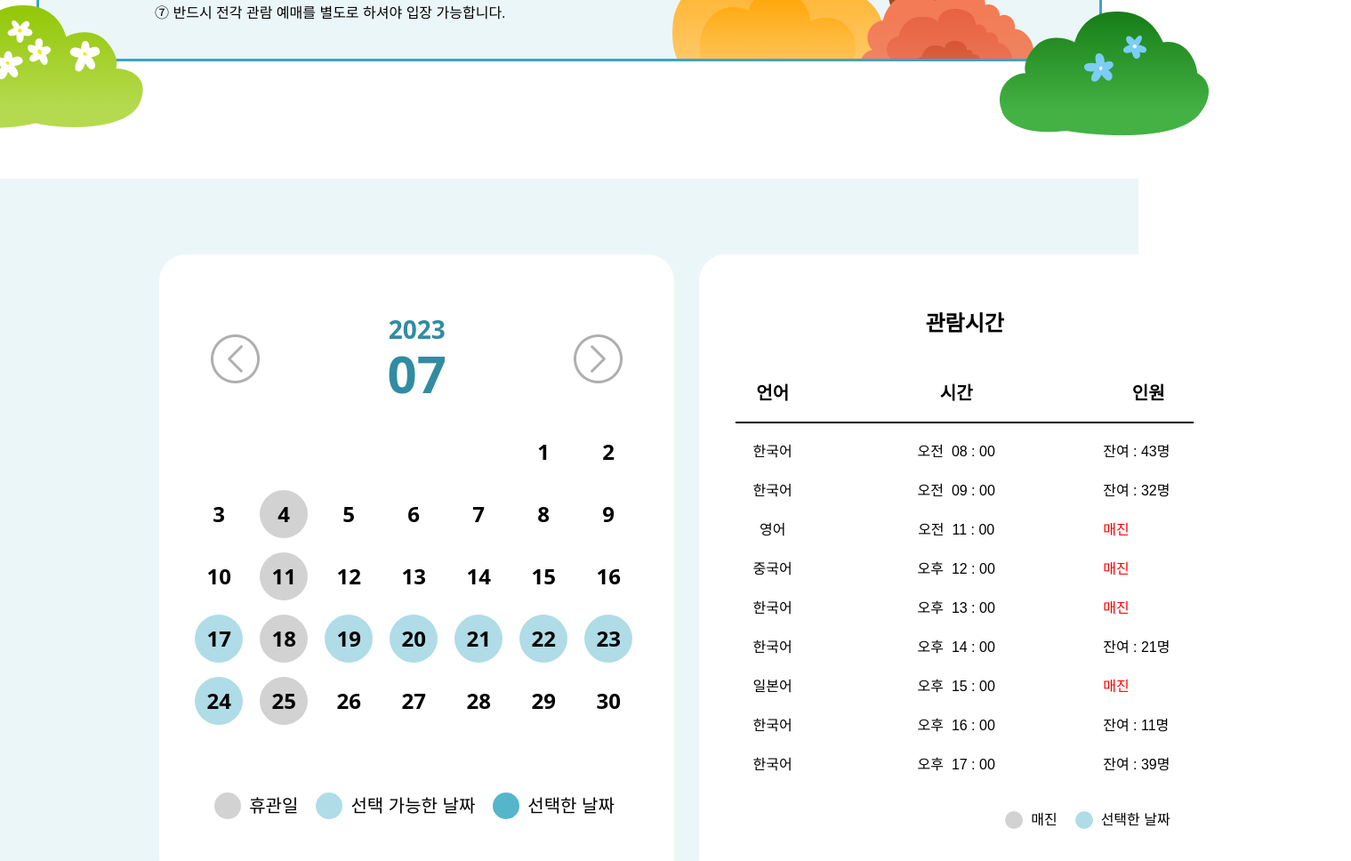
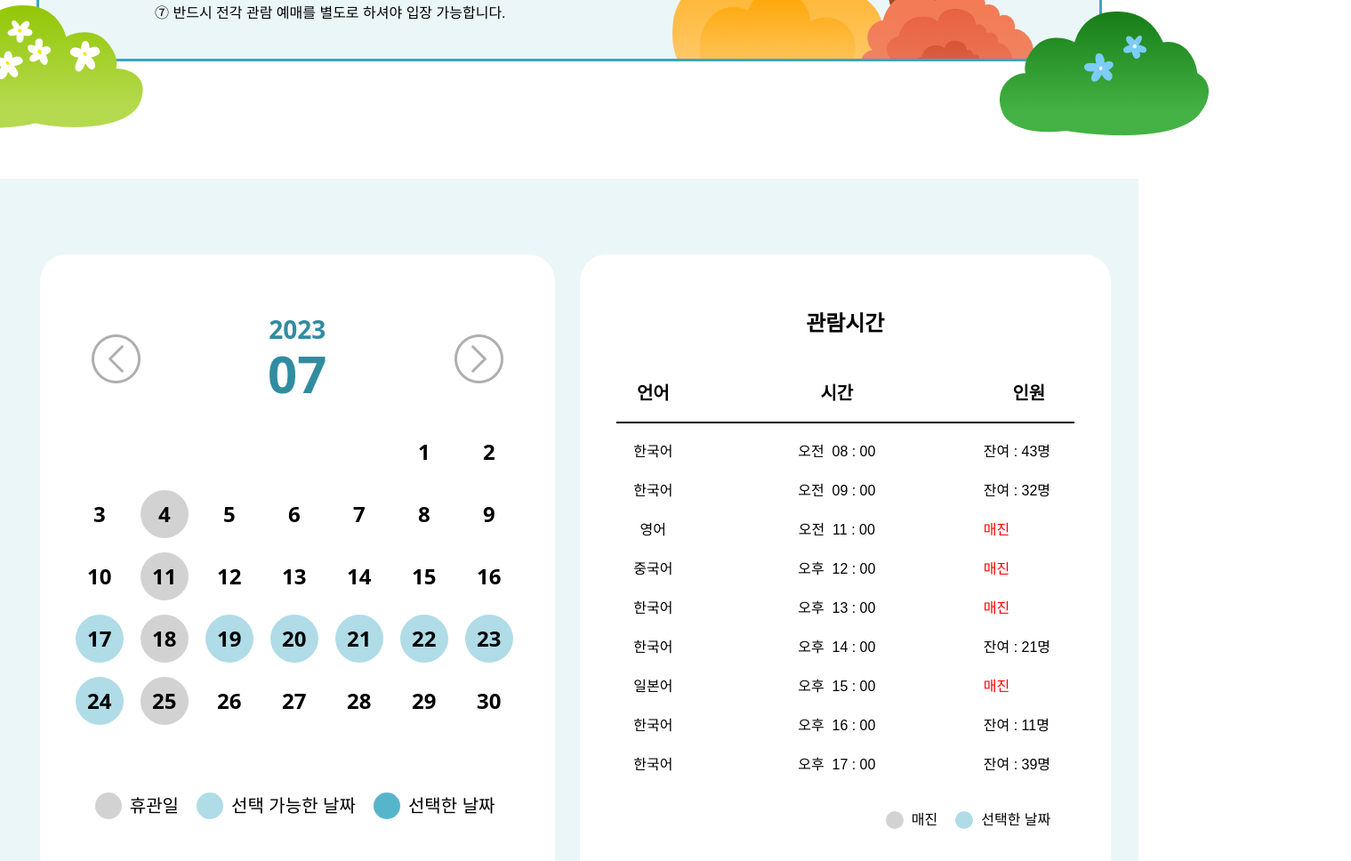
Before and after one commit to jisungyeon/jisungyeon, a plain HTML site: page Changdeokgung/subPage3.html in a window 1280 px wide. Shown: the part 1316-2284 px from the top of the page at 89% size, 1519 px wide, since content can reach past the window. Drawn offline with Linux system fonts and the light colour scheme; a web font is replaced by a local one.

Commit message:
Add files via upload

```diff
--- a/Changdeokgung/css/subPage3.css
+++ b/Changdeokgung/css/subPage3.css
@@ -142,7 +142,12 @@
     height: 1344px;
     background-color: #EBF6F9;
     font-family: 'Noto Sans', sans-serif;
-    padding-left: 14%;
+    box-sizing: border-box;
+}
+
+.selectWrap .inner{
+    /* border: 1px solid black; */
+    padding-left: 3.5%;
     box-sizing: border-box;
 }
 
```
Also changed, not shown: Changdeokgung/css/1_main.css (line endings or trailing spaces), Changdeokgung/css/common.css (line endings or trailing spaces), Changdeokgung/css/font.css (line endings or trailing spaces), Changdeokgung/css/reset.css (line endings or trailing spaces), Changdeokgung/css/slick.css (line endings or trailing spaces), Changdeokgung/css/subPage1.css (line endings or trailing spaces), Changdeokgung/css/subPage2.css (line endings or trailing spaces), Changdeokgung/css/subPage4.css (line endings or trailing spaces), Changdeokgung/css/subPage5.css (line endings or trailing spaces).
